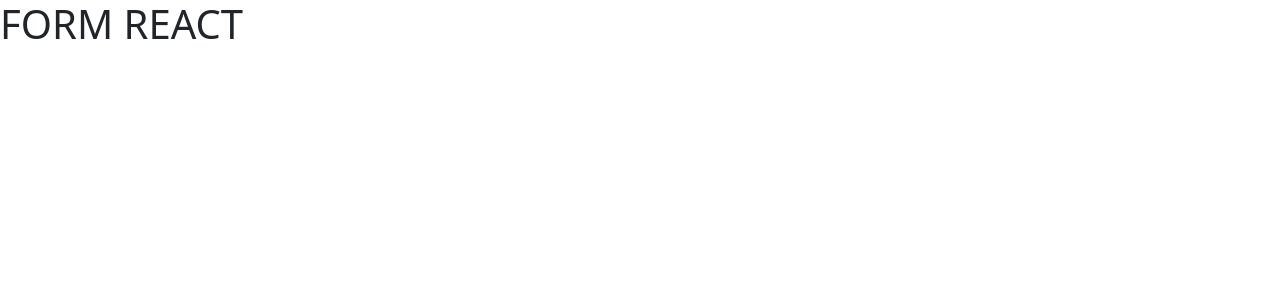
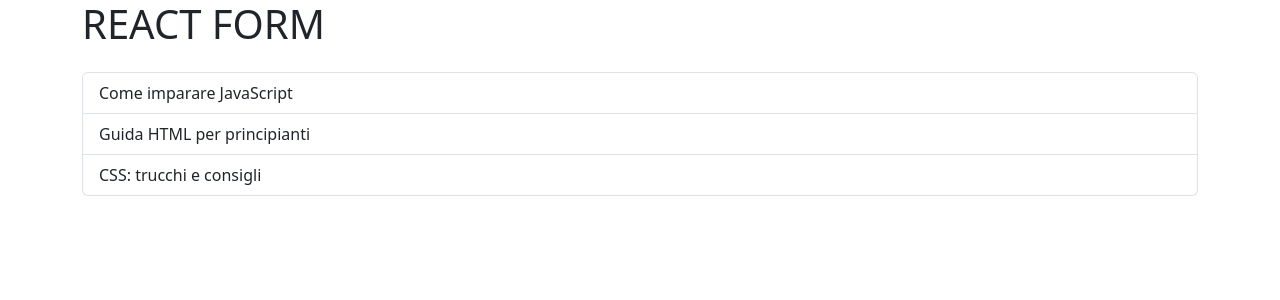
Before and after one commit to FadiAlashqar/react-form, a React (Vite) app: page / in a window 1280 px wide. Shown: the top 300 px of the page. Built offline with nearby package versions, Linux system fonts and the light colour scheme.

Commit message:
[UPD] list created

```diff
--- a/src/App.jsx
+++ b/src/App.jsx
@@ -25,7 +25,16 @@ function App() {
 
   return (
     <>
-      <h1>FORM REACT</h1>
+      <div className="container">
+        <h1>REACT FORM</h1>
+        <ul className="list-group mt-4">
+          {articoli.map((articolo) => {
+            return <li key={articolo.id} className='list-group-item'>
+              {articolo.titolo}
+            </li>
+          })}
+        </ul>
+      </div>
     </>
   )
 }
```
